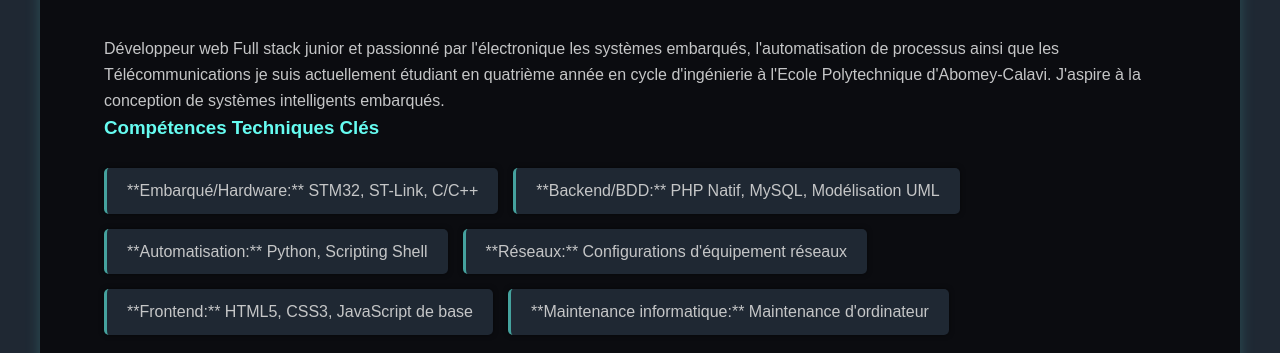
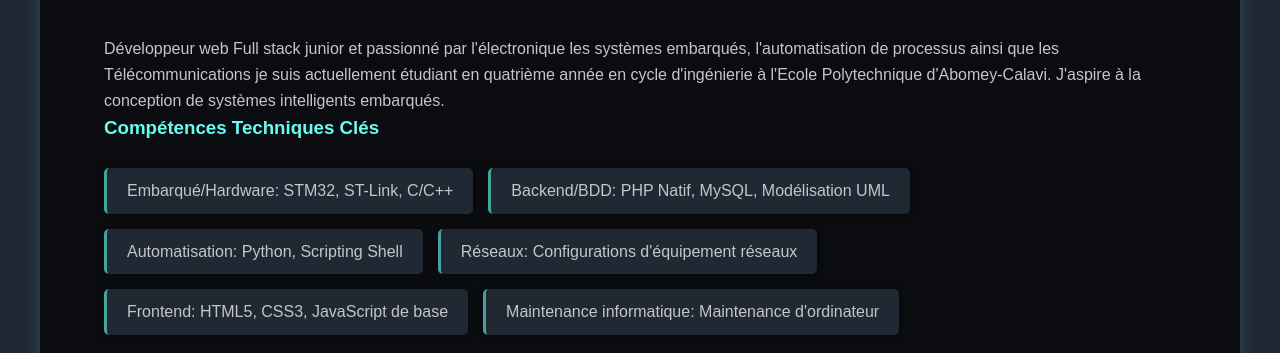
Before and after one commit to Francois229T/mon_portfolio, a plain HTML site: page index.html in a window 1280 px wide. Shown: the part 447-800 px from the top of the page. Drawn offline with Linux system fonts and the light colour scheme.

Commit message:
Modifications listes Compétences techniques

```diff
--- a/index.html
+++ b/index.html
@@ -29,12 +29,12 @@
         <div class="competences">
             <h3>Compétences Techniques Clés</h3>
             <ul>
-                <li>**Embarqué/Hardware:** STM32, ST-Link, C/C++</li>
-                <li>**Backend/BDD:** PHP Natif, MySQL, Modélisation UML</li>
-                <li>**Automatisation:** Python, Scripting Shell</li>
-                <li>**Réseaux:** Configurations d'équipement réseaux </li>
-                <li>**Frontend:** HTML5, CSS3, JavaScript de base</li>
-                <li>**Maintenance informatique:** Maintenance d'ordinateur </li>
+                <li>Embarqué/Hardware: STM32, ST-Link, C/C++</li>
+                <li>Backend/BDD: PHP Natif, MySQL, Modélisation UML</li>
+                <li>Automatisation: Python, Scripting Shell</li>
+                <li>Réseaux: Configurations d'équipement réseaux </li>
+                <li>Frontend: HTML5, CSS3, JavaScript de base</li>
+                <li>Maintenance informatique: Maintenance d'ordinateur </li>
             </ul>
         </div>
     </section>
```
